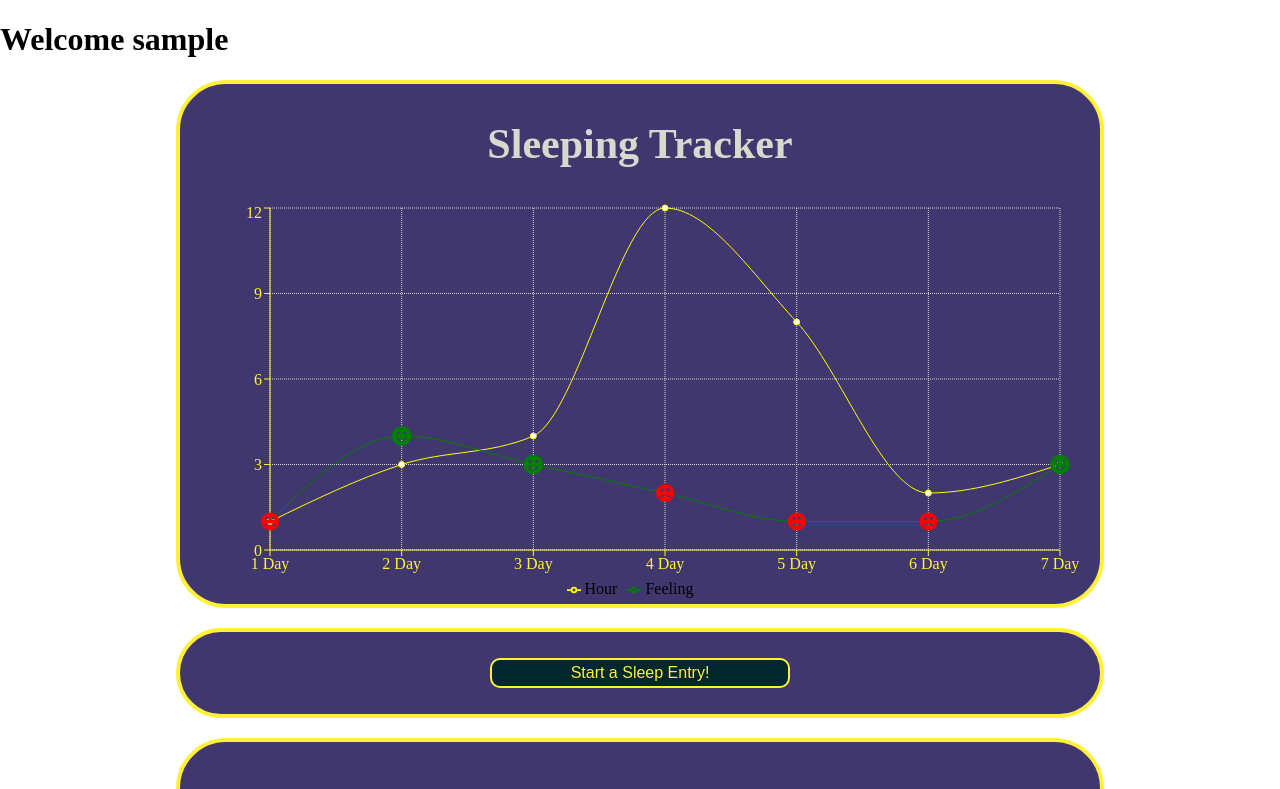
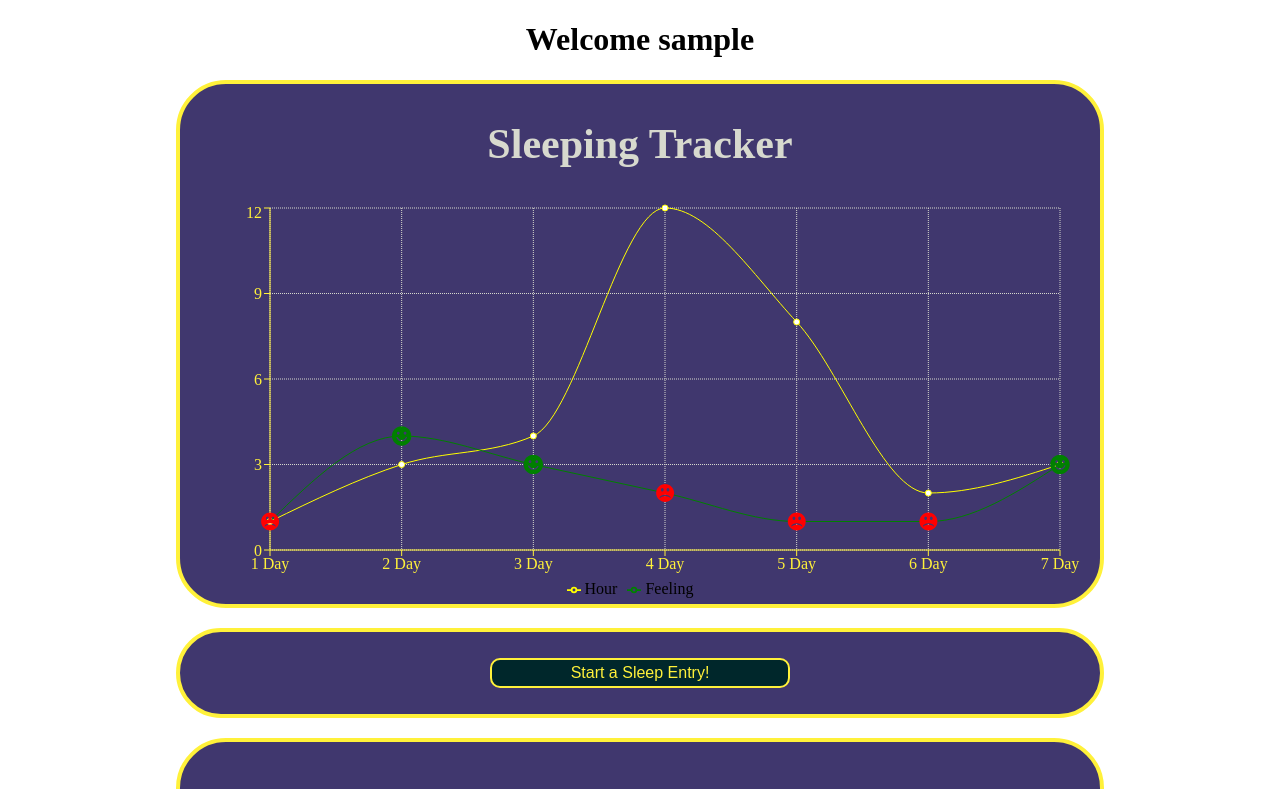
Before and after one commit to snoozzze-team/frontend, a React (Create React App) app: page /dashboard in a window 1280 px wide. Shown: the top 789 px of the page. Built offline with nearby package versions, Linux system fonts and the light colour scheme; no server answers; sample sign-in values are in the browser's storage.

Commit message:
centered welcome message

```diff
--- a/src/components/Dashboard.js
+++ b/src/components/Dashboard.js
@@ -7,6 +7,11 @@ import Buttons from "./Buttons"
 import SleepModal from "./SleepModal"
 import SleepTable from "./SleepTable"
 import SleepTime from "./SleepTime"
+import styled from "styled-components"
+
+const Welcome = styled.h1`
+    text-align: center;
+`
 
 export default function Dashboard() {
   const { user, setUser } = useContext(UserContext)
@@ -20,7 +25,7 @@ export default function Dashboard() {
   return (
     <div>
       {isAdding && <SleepModal setIsAdding={setIsAdding} userId={user.id}/>}
-      {user && <h1>Welcome {user.username}</h1>}
+      {user && <Welcome>Welcome {user.username}</Welcome>}
       <Graph />
       <Buttons isAdding={isAdding} setIsAdding={setIsAdding}/>
       <SleepTime/>
```
